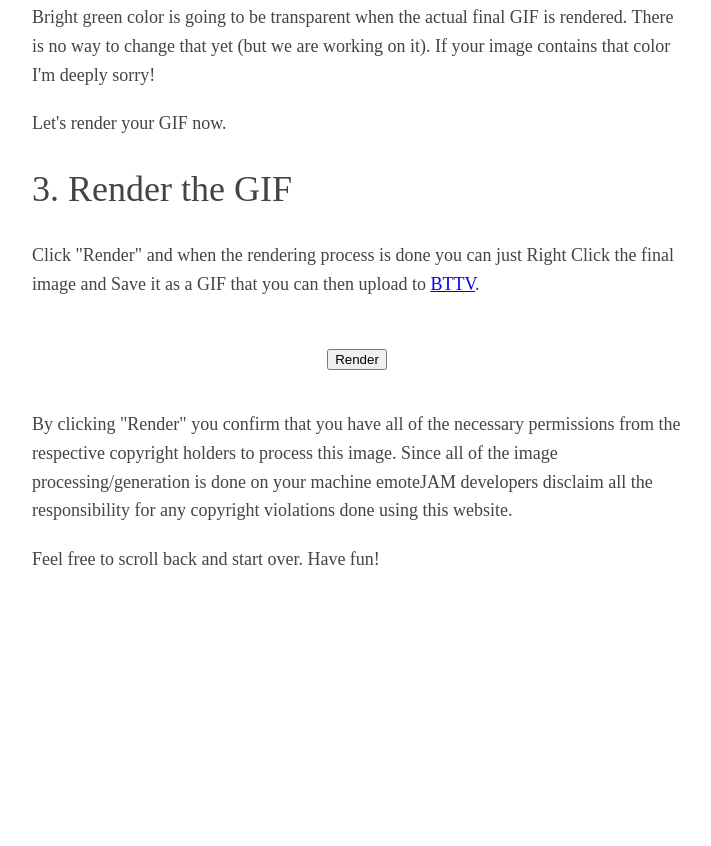
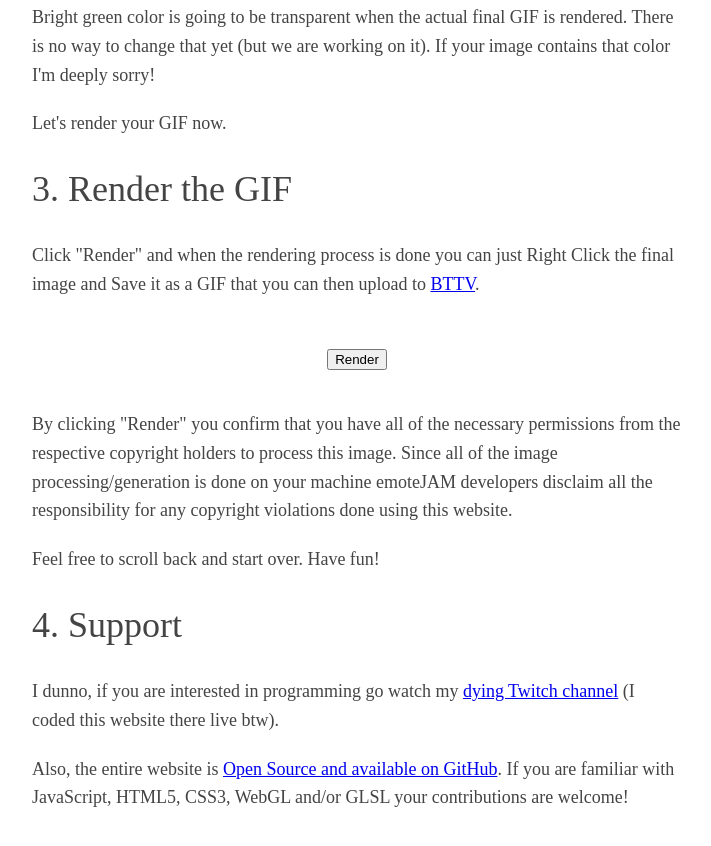
Before and after one commit to tsoding/emoteJAM, a plain HTML site: page index.html in a window 1280 px wide. Shown: the part 954-1800 px from the top of the page, without its empty margins (283-994 px from the left). Before the commit the page ends 1568 px from the top, so only its background shows below. Drawn offline with Linux system fonts and the light colour scheme.

Commit message:
Add Support section

```diff
--- a/index.html
+++ b/index.html
@@ -46,6 +46,10 @@
       <p>By clicking "Render" you confirm that you have all of the necessary permissions from the respective copyright holders to process this image. Since all of the image processing/generation is done on your machine emoteJAM developers disclaim all the responsibility for any copyright violations done using this website.</p>
       <p>Feel free to scroll back and start over. Have fun!</p>
     </div>
+
+    <h2>4. Support</h2>
+    <p>I dunno, if you are interested in programming go watch my <a href="https://www.twitch.tv/tsoding">dying Twitch channel</a> (I coded this website there live btw).</p>
+    <p>Also, the entire website is <a href="https://github.com/tsoding/emoteJAM">Open Source and available on GitHub</a>. If you are familiar with JavaScript, HTML5, CSS3, WebGL and/or GLSL your contributions are welcome!</p>
     <script src="./gif.js"></script>
     <script src="./index.js"></script>
   </body>
```
Also changed, not shown: 1 other file.
